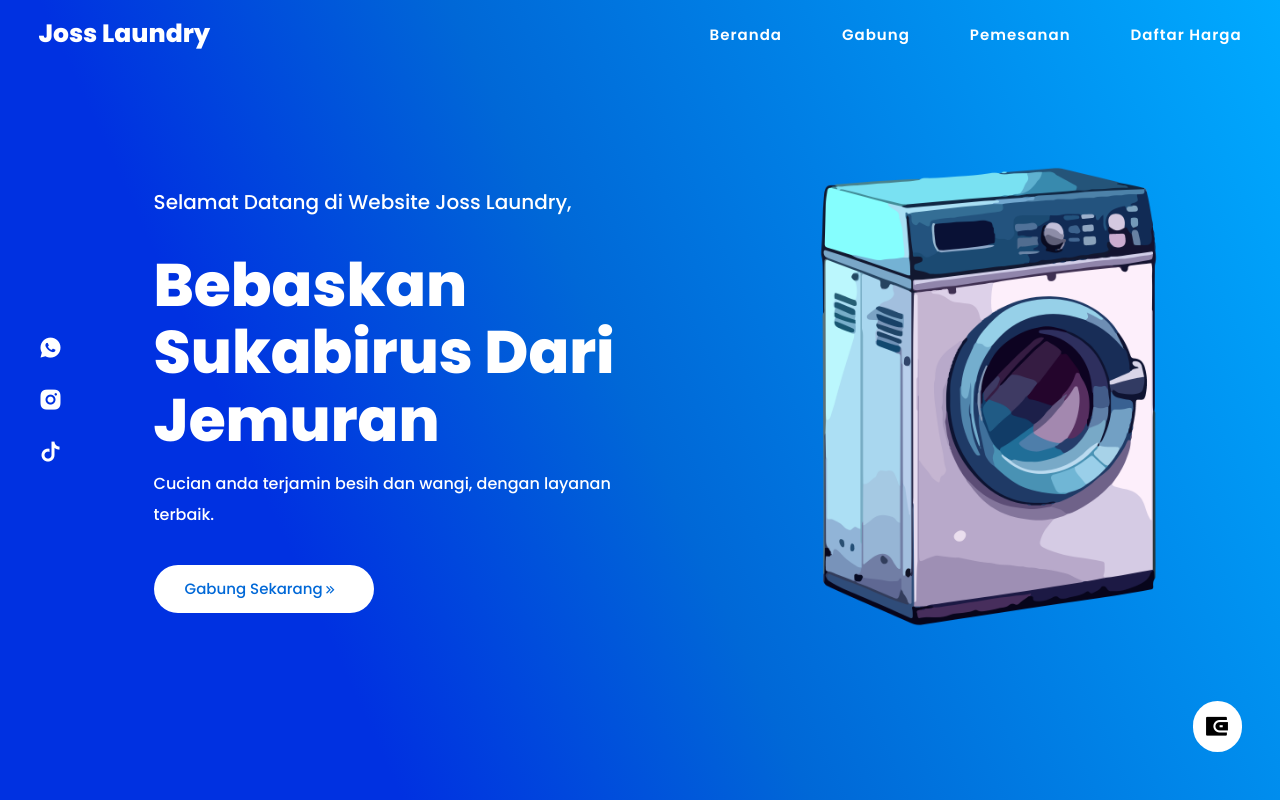
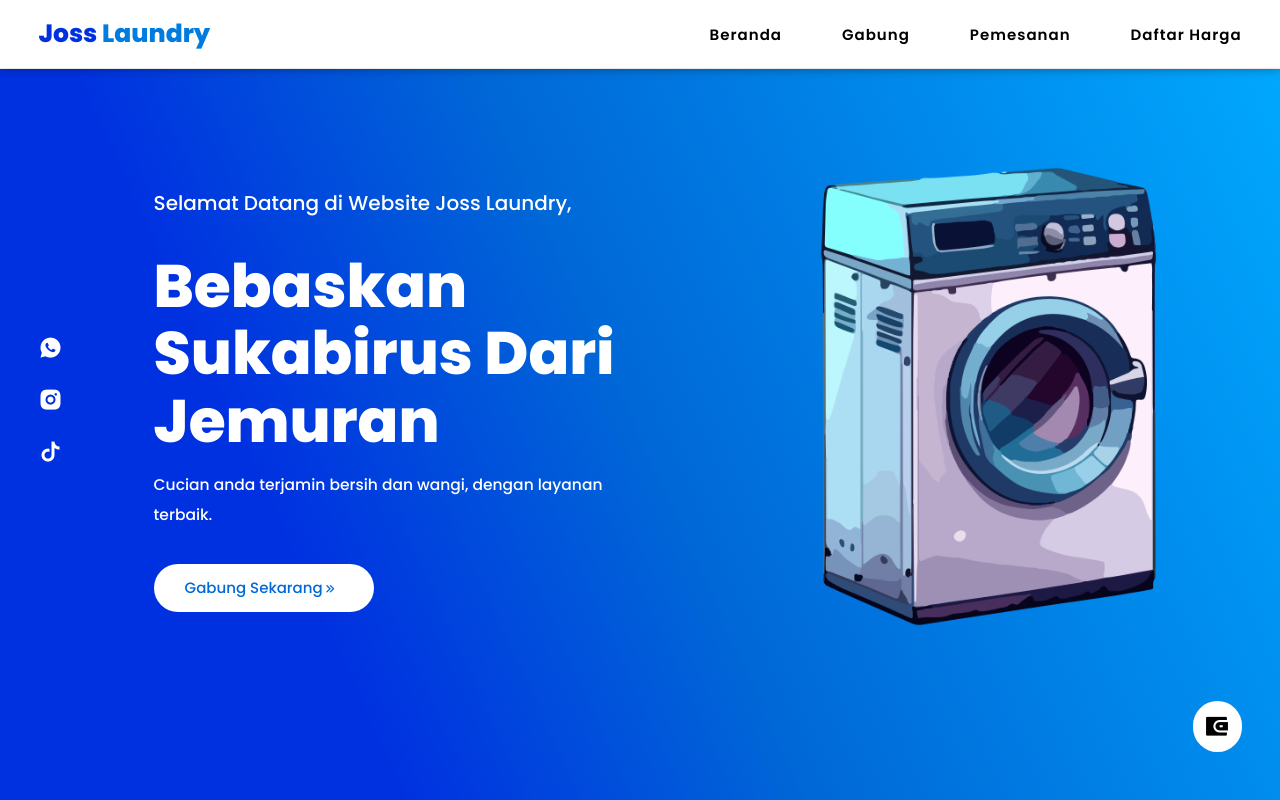
Before and after one commit to AnaseraCode/IDAP, a plain HTML site: page index.html in a window 1280 px wide. Shown: the top 800 px of the page. Drawn offline with nearby package versions, Linux system fonts and the light colour scheme.

Commit message:
Project IDAP

```diff
--- a/custom.css
+++ b/custom.css
@@ -17,19 +17,26 @@ header {
     align-items: center;
     justify-content: space-between;
     padding: 33px 9%;
-    background: transparent;
+    background: #ffffff;
+    border-bottom: 1px solid #e8e8e8;
+    box-shadow: 0px 0px 10px rgba(0, 0, 0, 0.35);
 }
 .logo {
     font-size: 25px;
     font-weight: 700;
-    color: rgb(255, 255, 255);
+    color: #007ce1;
+}
+.logo span {
+    font-size: 25px;
+    font-weight: 700;
+    color: #0031e1;
 }
 .navlist {
     display: flex;
     letter-spacing: 1px;
 }
 .navlist a {
-    color: rgb(255, 255, 255);
+    color: #000000;
     margin-left: 60px;
     font-size: 15px;
     font-weight: 550;
@@ -63,6 +70,7 @@ header {
 }
 section {
     padding: 0 19%;
+    transition: .2s linear;
 }
 .hero-text h4 {
     font-family: 'Poppins', sans-serif;
@@ -81,7 +89,7 @@ section {
 .hero-text p {
     font-family: 'Poppins', sans-serif;
     color: white;
-    font-size: 16px;
+    font-size: 15.5px;
     line-height: 1.9;
     margin-bottom: 35px;
 }
@@ -138,7 +146,7 @@ section {
     background: #ffffff;
     height: 100%;
     width: 100%;
-    min-height: 90vh;
+    min-height: 92.5vh;
     display: grid;
     grid-template-columns: repeat(2, 1fr);
     align-items: center;
@@ -167,7 +175,7 @@ section {
     background: linear-gradient(245.59deg, #00aaff 0%, #0068d7 50.53%, #0031e1 75.52%);
     height: 100%;
     width: 100%;
-    min-height: 90vh;
+    min-height: 92.5vh;
     display: grid;
     grid-template-columns: repeat(2, 1fr);
     align-items: center;
@@ -412,6 +420,7 @@ section {
     background-color: #ffffff;
     color: #75baff;
     box-shadow: 0px 0px 15px rgba(0, 0, 0, 0.15);
+    transition: .2s linear;
 }
 .icons-pricelist {
     position: absolute;
--- a/index.html
+++ b/index.html
@@ -21,7 +21,7 @@
 <body>
 
     <header>
-        <a href="https://www.josslaundry-telkomuniv.com/" class="logo">Joss Laundry</a>
+        <a href="https://www.josslaundry-telkomuniv.com/" class="logo"><span>Joss</span> Laundry</a>
 
         <ul class="navlist">
             <li><a href="index.html">Beranda</a></li>
@@ -39,7 +39,7 @@
         <div class="hero-text">
             <h4>Selamat Datang di Website Joss Laundry,</h4>
             <h1>Bebaskan <br> Sukabirus Dari <br> Jemuran</h1>
-            <p>Cucian anda terjamin besih dan wangi, dengan layanan terbaik.</p>
+            <p>Cucian anda terjamin bersih dan wangi, dengan layanan terbaik.</p>
             <a href="member.html" class="ctaa">Gabung Sekarang<i class="ri-arrow-right-double-line"></i></a>
         </div>
 
```
